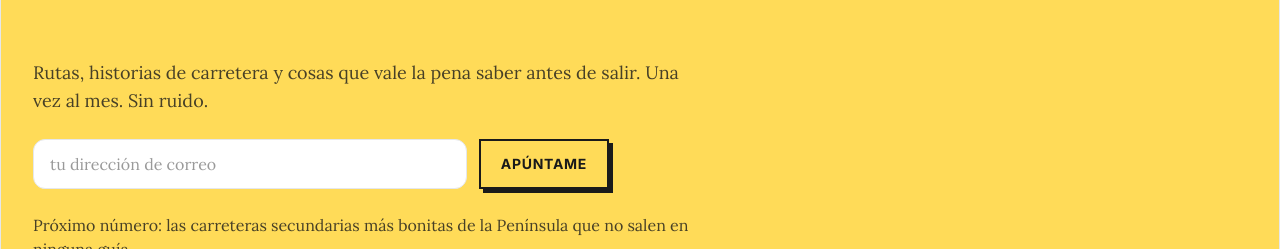
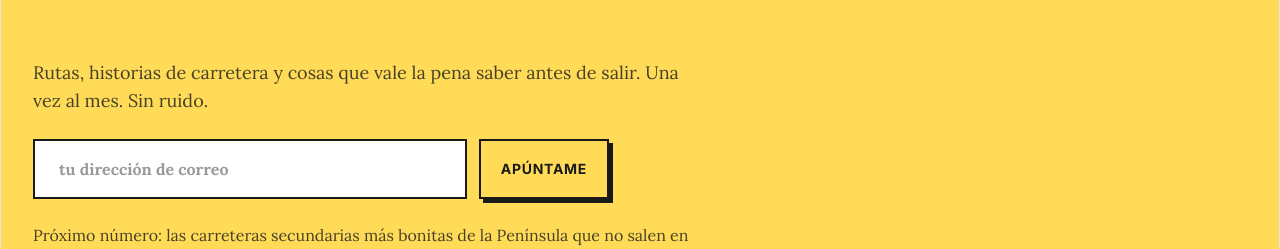
Before and after one commit to candytale55/vantastic, a React (Vite) app: page /home in a window 1280 px wide. Shown: the part 1920-2169 px from the top of the page. Built offline with nearby package versions, Linux system fonts and the light colour scheme; no server answers; a web font is replaced by a local one; what miragejs would draw is missing.

Commit message:
feat: update newsletter input styles (add black border and square corners)

```diff
--- a/src/styles/home.css
+++ b/src/styles/home.css
@@ -104,8 +104,8 @@
   }
 
   .newsletter-input {
-    @apply w-full rounded-xl border bg-white px-4 py-3 text-base outline-none transition;
-    @apply placeholder:text-black/40 focus:border-sky-500 focus:ring-2 focus:ring-sky-200;
+    @apply w-full rounded-none border-2 border-retro-ink bg-white px-6 py-4 text-base font-bold outline-none transition;
+    @apply placeholder:text-black/40 focus:ring-2 focus:ring-retro-pink;
   }
 
   .next-issue-hook {
```
